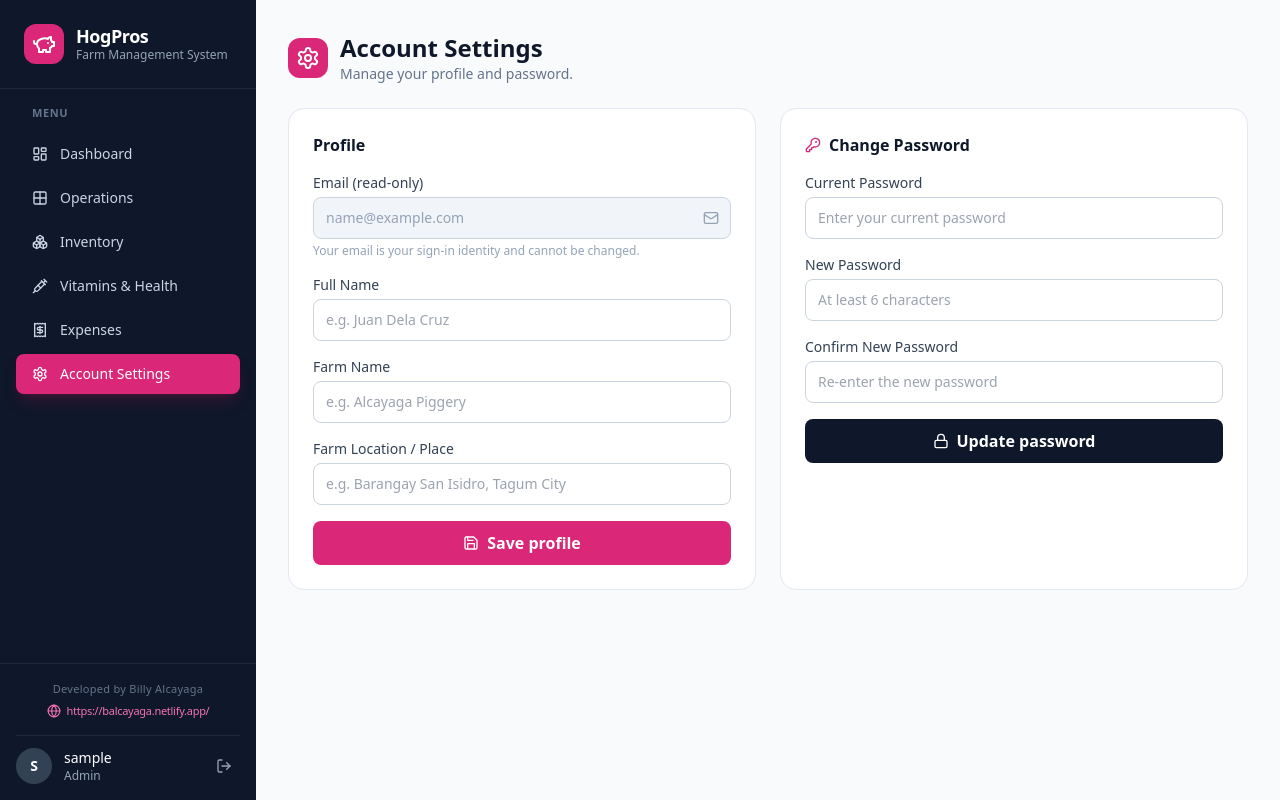
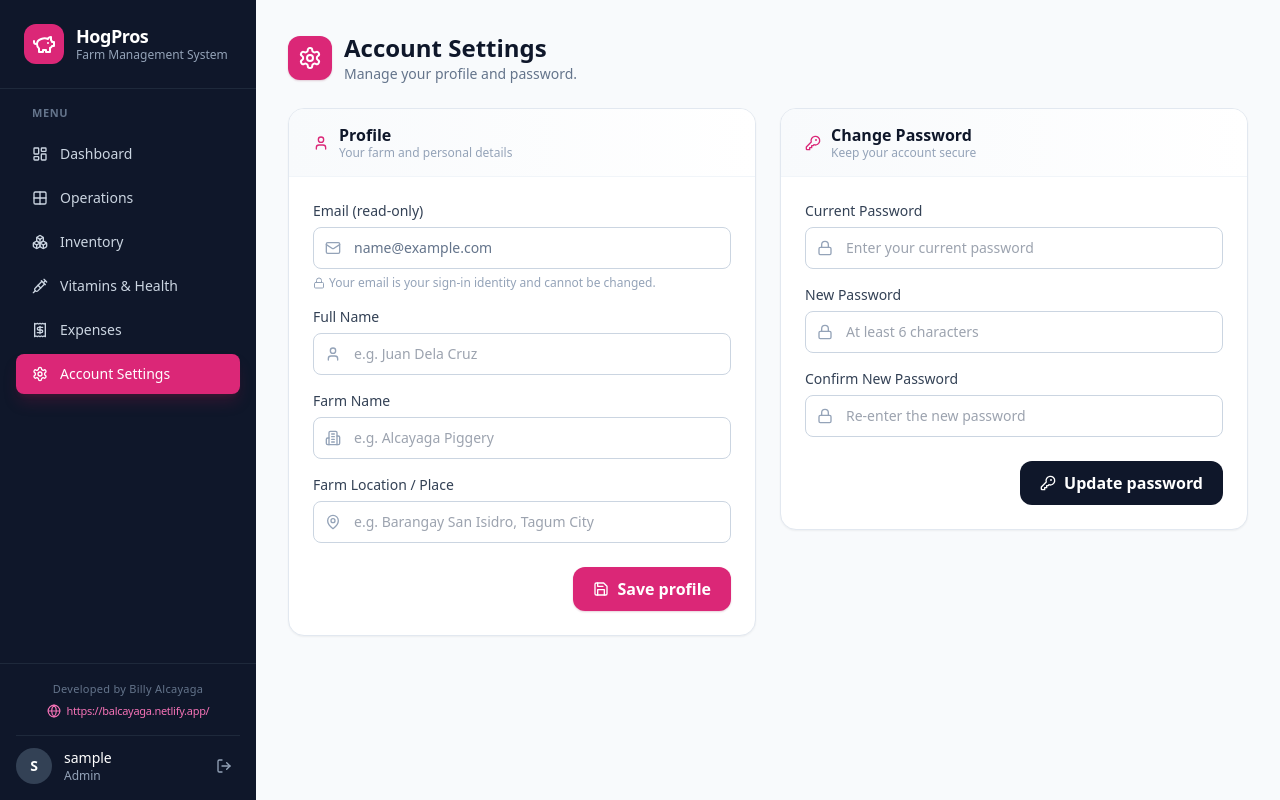
Before and after one commit to Mrkaplan17/HogPro-Farm-Management-System, a React (Vite) app in the folder frontend/: page /settings in a window 1280 px wide. Built offline with nearby package versions, Linux system fonts and the light colour scheme; no server answers; sample sign-in values are in the browser's storage.

Commit message:
Redesign Account Settings and add sign-out confirmation modal

```diff
--- a/frontend/src/components/Layout.jsx
+++ b/frontend/src/components/Layout.jsx
@@ -1,11 +1,13 @@
+import { useState } from 'react'
 import { Outlet, NavLink, useNavigate } from 'react-router-dom'
-import { LayoutDashboard, Grid2x2, Boxes, Syringe, Receipt, Settings as SettingsIcon, PiggyBank, LogOut } from 'lucide-react'
+import { LayoutDashboard, Grid2x2, Boxes, Syringe, Receipt, Settings as SettingsIcon, PiggyBank, LogOut, HelpCircle } from 'lucide-react'
 import { useAuth } from '../auth/AuthContext'
 import DevCredit from './DevCredit'
 
 export default function Layout() {
   const { user, logout } = useAuth()
   const navigate = useNavigate()
+  const [confirmLogout, setConfirmLogout] = useState(false)
 
   function handleLogout() {
     logout()
@@ -65,7 +67,7 @@ export default function Layout() {
               <p className="text-sm font-medium truncate">{user?.full_name || user?.username}</p>
               <p className="text-xs text-slate-400">Admin</p>
             </div>
-            <button onClick={handleLogout} title="Sign out" className="p-2 text-slate-400 hover:text-white rounded-lg hover:bg-slate-800">
+            <button onClick={() => setConfirmLogout(true)} title="Sign out" className="p-2 text-slate-400 hover:text-white rounded-lg hover:bg-slate-800">
               <LogOut className="w-4 h-4" />
             </button>
           </div>
@@ -75,6 +77,42 @@ export default function Layout() {
       <div className="flex-1 ml-64">
         <Outlet />
       </div>
+
+      {confirmLogout && (
+        <div className="fixed inset-0 z-50 flex items-center justify-center bg-black/60 px-4" onClick={() => setConfirmLogout(false)}>
+          <div
+            className="bg-white rounded-2xl shadow-2xl w-full max-w-sm p-6"
+            onClick={(e) => e.stopPropagation()}
+          >
+            <div className="flex items-start gap-4">
+              <div className="bg-red-50 rounded-xl p-2.5 shrink-0">
+                <HelpCircle className="w-6 h-6 text-red-500" />
+              </div>
+              <div className="min-w-0">
+                <h3 className="font-bold text-slate-900">Sign out of HogPros?</h3>
+                <p className="mt-1 text-sm text-slate-500">
+                  Are you sure you want to sign out? You'll need to log back in to access your farm records.
+                </p>
+              </div>
+            </div>
+            <div className="mt-6 flex justify-end gap-2">
+              <button
+                onClick={() => setConfirmLogout(false)}
+                className="px-4 py-2 text-sm font-medium text-slate-600 border border-slate-300 rounded-lg hover:bg-slate-50"
+              >
+                Cancel
+              </button>
+              <button
+                onClick={handleLogout}
+                className="inline-flex items-center gap-2 px-4 py-2 text-sm font-semibold text-white bg-red-500 hover:bg-red-600 rounded-lg transition-colors"
+              >
+                <LogOut className="w-4 h-4" />
+                Sign out
+              </button>
+            </div>
+          </div>
+        </div>
+      )}
     </div>
   )
 }
--- a/frontend/src/pages/Settings.jsx
+++ b/frontend/src/pages/Settings.jsx
@@ -1,5 +1,5 @@
 import { useEffect, useState } from 'react'
-import { Settings as SettingsIcon, Save, KeyRound, Mail, Lock } from 'lucide-react'
+import { Settings as SettingsIcon, Save, KeyRound, Mail, Lock, User, MapPin, Building2 } from 'lucide-react'
 import { useAuth } from '../auth/AuthContext'
 import { api } from '../api'
 
@@ -23,7 +23,7 @@ export default function Settings() {
   }, [user])
 
   const inputClass =
-    'w-full border border-slate-300 rounded-lg px-3 py-2.5 text-sm focus:outline-none focus:ring-2 focus:ring-pink-500 focus:border-pink-500'
+    'w-full border border-slate-300 rounded-lg pl-10 py-2.5 pr-3 text-sm bg-white focus:outline-none focus:ring-2 focus:ring-pink-500 focus:border-pink-500'
 
   async function saveProfile(e) {
     e.preventDefault()
@@ -61,115 +61,102 @@ export default function Settings() {
     }
   }
 
+  const field = (label, value, onChange, icon, placeholder, opts = {}) => (
+    <div>
+      <label className="block text-sm font-medium text-slate-700 mb-1.5">{label}</label>
+      <div className="relative">
+        <span className="absolute left-3 top-1/2 -translate-y-1/2 text-slate-400 pointer-events-none">{icon}</span>
+        <input value={value} onChange={onChange} placeholder={placeholder} className={inputClass} {...opts} />
+      </div>
+    </div>
+  )
+
   return (
-    <div className="p-8">
-      <div className="flex items-center gap-3 mb-6">
-        <div className="bg-pink-600 rounded-xl p-2">
+    <div className="p-6 lg:p-8 max-w-5xl mx-auto">
+      <header className="flex items-center gap-3 mb-6">
+        <div className="bg-pink-600 rounded-xl p-2.5 shadow-sm shadow-pink-900/20">
           <SettingsIcon className="w-6 h-6 text-white" />
         </div>
         <div>
           <h1 className="text-2xl font-bold text-slate-900">Account Settings</h1>
           <p className="text-sm text-slate-500">Manage your profile and password.</p>
         </div>
+      </header>
+
+      {msg && (
+        <div className="mb-5 bg-emerald-50 text-emerald-700 border border-emerald-200 rounded-xl px-4 py-3 text-sm flex items-center gap-2">
+          <span className="w-5 h-5 rounded-full bg-emerald-500 text-white flex items-center justify-center text-xs font-bold">✓</span>
+          {msg}
+        </div>
+      )}
+      {err && (
+        <div className="mb-5 bg-red-50 text-red-700 border border-red-200 rounded-xl px-4 py-3 text-sm">{err}</div>
+      )}
+
+      <div className="grid lg:grid-cols-2 gap-6 items-start">
+        <form onSubmit={saveProfile} className="bg-white rounded-2xl border border-slate-200 shadow-sm overflow-hidden">
+          <div className="px-6 py-4 border-b border-slate-100 flex items-center gap-2.5 bg-gradient-to-r from-slate-50 to-white">
+            <User className="w-4 h-4 text-pink-600" />
+            <div>
+              <h2 className="font-bold text-slate-900 leading-tight">Profile</h2>
+              <p className="text-xs text-slate-400 leading-tight">Your farm and personal details</p>
+            </div>
           </div>
 
-      {msg && (
-        <div className="mb-4 bg-green-50 text-green-700 border border-green-200 rounded-lg px-3 py-2.5 text-sm">{msg}</div>
-      )}
-      {err && (
-        <div className="mb-4 bg-red-50 text-red-700 border border-red-200 rounded-lg px-3 py-2.5 text-sm">{err}</div>
-      )}
+          <div className="p-6 space-y-4">
+            <div>
+              <label className="block text-sm font-medium text-slate-700 mb-1.5">Email (read-only)</label>
+              <div className="relative">
+                <span className="absolute left-3 top-1/2 -translate-y-1/2 text-slate-400 pointer-events-none"><Mail className="w-4 h-4" /></span>
+                <input value={user?.email || ''} readOnly className={inputClass + ' bg-slate-50 text-slate-500'} />
+              </div>
+              <p className="mt-1.5 text-xs text-slate-400 flex items-center gap-1">
+                <Lock className="w-3 h-3" /> Your email is your sign-in identity and cannot be changed.
+              </p>
+            </div>
 
-      <div className="grid lg:grid-cols-2 gap-6">
-        <form onSubmit={saveProfile} className="bg-white rounded-2xl border border-slate-200 p-6 space-y-4">
-          <h2 className="font-bold text-slate-900">Profile</h2>
-          <div>
-            <label className="block text-sm font-medium text-slate-700 mb-1">Email (read-only)</label>
-            <div className="relative">
-              <input value={user?.email || ''} disabled className={`${inputClass} pr-10 bg-slate-100 text-slate-400`} />
-              <Mail className="w-4 h-4 absolute right-3 top-1/2 -translate-y-1/2 text-slate-400" />
-            </div>
-            <p className="mt-1 text-xs text-slate-400">Your email is your sign-in identity and cannot be changed.</p>
-          </div>
-          <div>
-            <label className="block text-sm font-medium text-slate-700 mb-1">Full Name</label>
-            <input
-              value={profile.full_name}
-              onChange={(e) => setProfile({ ...profile, full_name: e.target.value })}
-              className={inputClass}
-              placeholder="e.g. Juan Dela Cruz"
-            />
-          </div>
-          <div>
-            <label className="block text-sm font-medium text-slate-700 mb-1">Farm Name</label>
-            <input
-              value={profile.farm_name}
-              onChange={(e) => setProfile({ ...profile, farm_name: e.target.value })}
-              className={inputClass}
-              placeholder="e.g. Alcayaga Piggery"
-            />
-          </div>
-          <div>
-            <label className="block text-sm font-medium text-slate-700 mb-1">Farm Location / Place</label>
-            <input
-              value={profile.farm_location}
-              onChange={(e) => setProfile({ ...profile, farm_location: e.target.value })}
-              className={inputClass}
-              placeholder="e.g. Barangay San Isidro, Tagum City"
-            />
-          </div>
+            {field('Full Name', profile.full_name, (e) => setProfile({ ...profile, full_name: e.target.value }), <User className="w-4 h-4" />, 'e.g. Juan Dela Cruz')}
+            {field('Farm Name', profile.farm_name, (e) => setProfile({ ...profile, farm_name: e.target.value }), <Building2 className="w-4 h-4" />, 'e.g. Alcayaga Piggery')}
+            {field('Farm Location / Place', profile.farm_location, (e) => setProfile({ ...profile, farm_location: e.target.value }), <MapPin className="w-4 h-4" />, 'e.g. Barangay San Isidro, Tagum City')}
+
+            <div className="pt-2 flex justify-end">
               <button
                 type="submit"
                 disabled={savingProfile}
-            className="w-full flex items-center justify-center gap-2 bg-pink-600 hover:bg-pink-700 disabled:opacity-60 text-white font-semibold py-2.5 rounded-lg"
+                className="inline-flex items-center gap-2 bg-pink-600 hover:bg-pink-700 disabled:opacity-60 text-white font-semibold px-5 py-2.5 rounded-xl shadow-sm shadow-pink-900/20 transition-colors"
               >
                 <Save className="w-4 h-4" />
                 {savingProfile ? 'Saving…' : 'Save profile'}
               </button>
+            </div>
+          </div>
         </form>
 
-        <form onSubmit={savePassword} className="bg-white rounded-2xl border border-slate-200 p-6 space-y-4">
-          <h2 className="font-bold text-slate-900 flex items-center gap-2">
-            <KeyRound className="w-4 h-4 text-pink-600" /> Change Password
-          </h2>
+        <form onSubmit={savePassword} className="bg-white rounded-2xl border border-slate-200 shadow-sm overflow-hidden">
+          <div className="px-6 py-4 border-b border-slate-100 flex items-center gap-2.5 bg-gradient-to-r from-slate-50 to-white">
+            <KeyRound className="w-4 h-4 text-pink-600" />
             <div>
-            <label className="block text-sm font-medium text-slate-700 mb-1">Current Password</label>
-            <input
-              required type="password"
-              value={pwd.current_password}
-              onChange={(e) => setPwd({ ...pwd, current_password: e.target.value })}
-              className={inputClass}
-              placeholder="Enter your current password"
-            />
+              <h2 className="font-bold text-slate-900 leading-tight">Change Password</h2>
+              <p className="text-xs text-slate-400 leading-tight">Keep your account secure</p>
             </div>
-          <div>
-            <label className="block text-sm font-medium text-slate-700 mb-1">New Password</label>
-            <input
-              required type="password" minLength="6"
-              value={pwd.new_password}
-              onChange={(e) => setPwd({ ...pwd, new_password: e.target.value })}
-              className={inputClass}
-              placeholder="At least 6 characters"
-            />
           </div>
-          <div>
-            <label className="block text-sm font-medium text-slate-700 mb-1">Confirm New Password</label>
-            <input
-              required type="password" minLength="6"
-              value={pwd.confirm_password}
-              onChange={(e) => setPwd({ ...pwd, confirm_password: e.target.value })}
-              className={inputClass}
-              placeholder="Re-enter the new password"
-            />
-          </div>
+
+          <div className="p-6 space-y-4">
+            {field('Current Password', pwd.current_password, (e) => setPwd({ ...pwd, current_password: e.target.value }), <Lock className="w-4 h-4" />, 'Enter your current password', { type: 'password', required: true })}
+            {field('New Password', pwd.new_password, (e) => setPwd({ ...pwd, new_password: e.target.value }), <Lock className="w-4 h-4" />, 'At least 6 characters', { type: 'password', required: true, minLength: 6 })}
+            {field('Confirm New Password', pwd.confirm_password, (e) => setPwd({ ...pwd, confirm_password: e.target.value }), <Lock className="w-4 h-4" />, 'Re-enter the new password', { type: 'password', required: true, minLength: 6 })}
+
+            <div className="pt-2 flex justify-end">
               <button
                 type="submit"
                 disabled={savingPwd}
-            className="w-full flex items-center justify-center gap-2 bg-slate-900 hover:bg-slate-800 disabled:opacity-60 text-white font-semibold py-2.5 rounded-lg"
+                className="inline-flex items-center gap-2 bg-slate-900 hover:bg-slate-800 disabled:opacity-60 text-white font-semibold px-5 py-2.5 rounded-xl transition-colors"
               >
-            <Lock className="w-4 h-4" />
+                <KeyRound className="w-4 h-4" />
                 {savingPwd ? 'Updating…' : 'Update password'}
               </button>
+            </div>
+          </div>
         </form>
       </div>
     </div>
```
Lines whose indentation alone changed are shown as unchanged.
